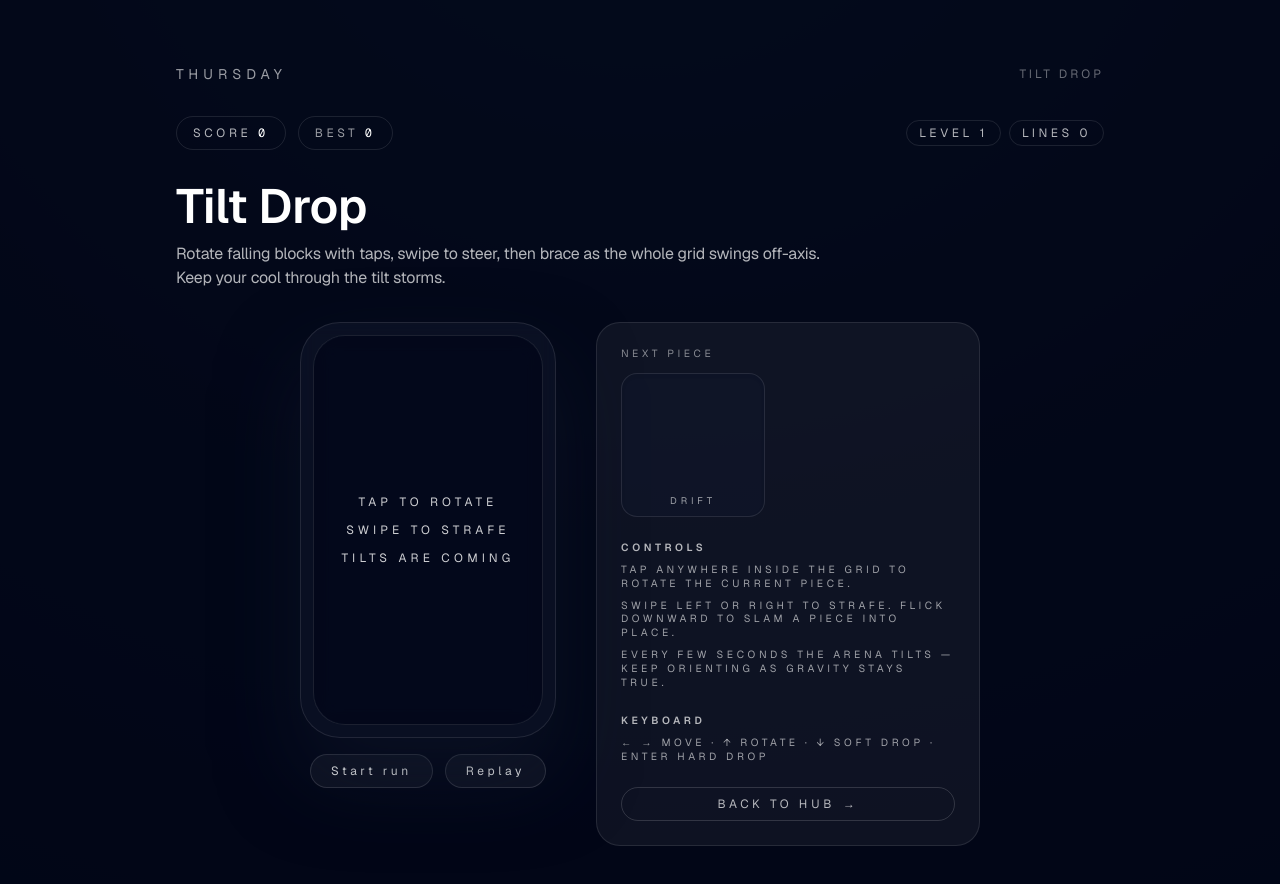
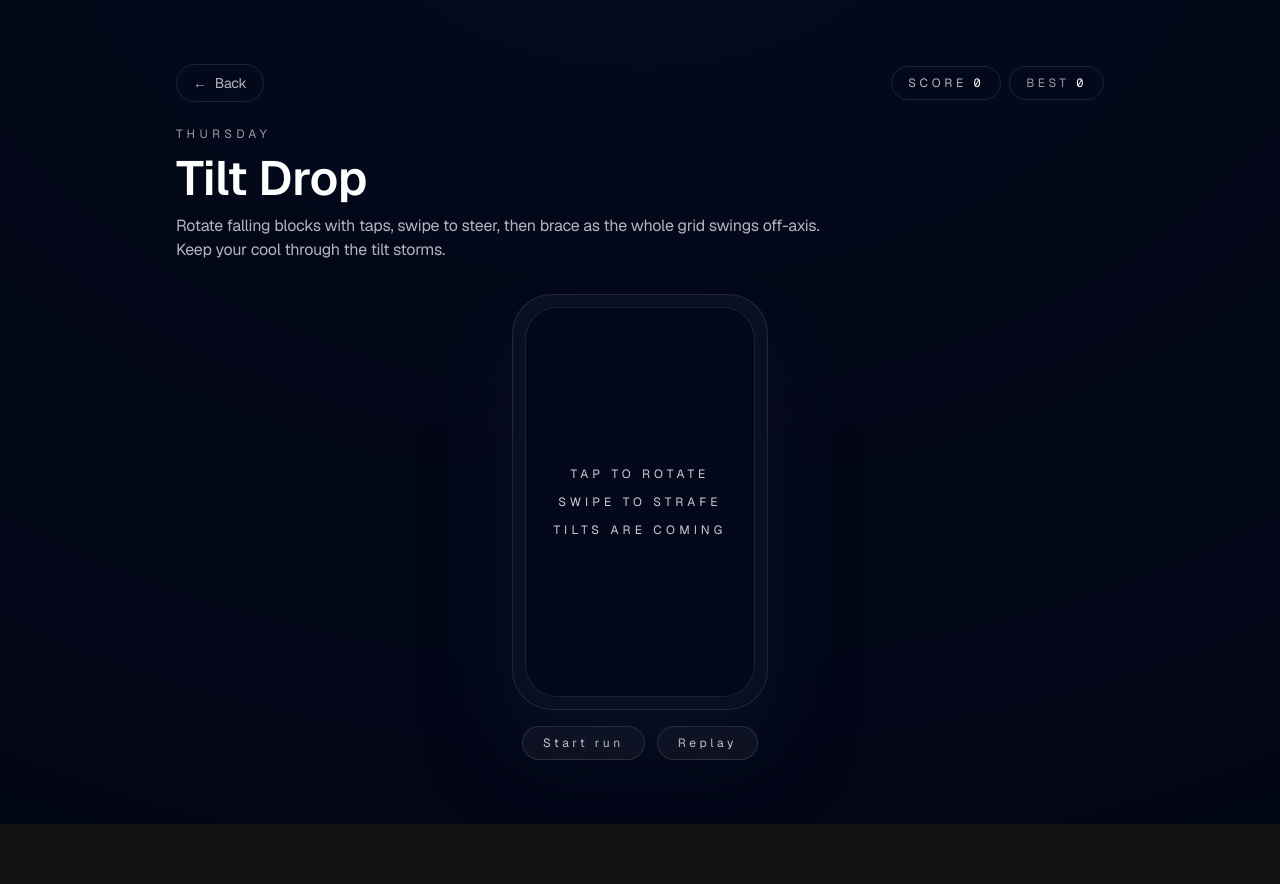
Before and after one commit to mehmet-oner/mmgames, a Next.js app: page /games/thursday in a window 1280 px wide. Shown: the top 884 px of the page. After the commit the page ends 824 px from the top, so only its background shows below. Built offline with nearby package versions, Linux system fonts and the light colour scheme.

Commit message:
ui fixes

```diff
--- a/app/games/monday/snakemoji-game.tsx
+++ b/app/games/monday/snakemoji-game.tsx
@@ -403,7 +403,7 @@ export default function SnakemojiGame() {
           data-swipe-ignore="true"
         >
           <span aria-hidden>←</span>
-          Back to weekly hub
+          Back
         </Link>
         <div className="flex items-center gap-3">
           <div className="rounded-full border border-white/10 px-4 py-2 text-white/80" data-swipe-ignore="true">
--- a/app/games/thursday/tilt-drop-game.tsx
+++ b/app/games/thursday/tilt-drop-game.tsx
@@ -740,23 +740,27 @@ export default function TiltDropGame() {
   return (
     <div className="min-h-screen overflow-hidden bg-slate-950/90 text-white">
       <main className="mx-auto flex w-full max-w-5xl flex-col gap-8 px-6 py-16 sm:px-10 lg:px-12">
-        <header className="flex flex-col gap-8">
-          <div className="flex flex-wrap items-center justify-between gap-4">
-            <span className="text-sm uppercase tracking-[0.35em] text-white/60">Thursday</span>
-            <span className="text-xs uppercase tracking-[0.25em] text-white/40">Tilt Drop</span>
-          </div>
-          <div className="flex flex-wrap items-center justify-between gap-6">
-            <div className="flex items-center gap-3">
-              <div className="rounded-full border border-white/10 px-4 py-2 text-xs uppercase tracking-[0.3em] text-white/70">
+        <header className="flex flex-col gap-6">
+          <div className="flex items-center justify-between gap-3 text-sm text-white/70">
+            <Link
+              href="/"
+              className="inline-flex shrink-0 items-center gap-2 rounded-full border border-white/10 px-4 py-2 text-white/70 transition hover:border-white/40 hover:text-white"
+              data-swipe-ignore="true"
+            >
+              <span aria-hidden>←</span>
+              Back
+            </Link>
+            <div className="flex flex-1 justify-end">
+              <div
+                className="flex flex-nowrap items-center gap-2 overflow-x-auto whitespace-nowrap text-xs uppercase tracking-[0.3em] text-white/60"
+                data-swipe-ignore="true"
+              >
+                <span className="rounded-full border border-white/10 px-4 py-2 text-white/70">
                   Score <span className="font-mono text-white">{score}</span>
-              </div>
-              <div className="rounded-full border border-white/10 px-4 py-2 text-xs uppercase tracking-[0.3em] text-white/60">
+                </span>
+                <span className="rounded-full border border-white/10 px-4 py-2 text-white/60">
                   Best <span className="font-mono text-white">{highScore}</span>
-              </div>
-            </div>
-            <div className="flex flex-wrap items-center gap-2 text-xs uppercase tracking-[0.3em] text-white/60">
-              <span className="rounded-full border border-white/10 px-3 py-1 text-white/70">Level {level + 1}</span>
-              <span className="rounded-full border border-white/10 px-3 py-1 text-white/70">Lines {linesCleared}</span>
+                </span>
                 {tiltActive && (
                   <span className="flex items-center gap-1 rounded-full border border-amber-300/40 bg-amber-500/10 px-3 py-1 text-amber-100 shadow-[0_0_20px_rgba(251,191,36,0.25)]">
                     <span className="text-[0.65rem] uppercase tracking-[0.25em]">Tilt</span>
@@ -764,7 +768,9 @@ export default function TiltDropGame() {
                 )}
               </div>
             </div>
+          </div>
           <div className="flex flex-col gap-3">
+            <span className="text-xs uppercase tracking-[0.35em] text-white/60">Thursday</span>
             <h1 className="text-4xl font-semibold text-white sm:text-5xl">Tilt Drop</h1>
             <p className="max-w-2xl text-sm text-white/70 sm:text-base">
               Rotate falling blocks with taps, swipe to steer, then brace as the whole grid swings off-axis. Keep your cool through the tilt storms.
@@ -882,51 +888,6 @@ export default function TiltDropGame() {
               </button>
             </div>
           </div>
-
-          <aside className="flex w-full max-w-sm flex-col gap-6 rounded-3xl border border-white/10 bg-white/5 p-6 text-xs uppercase tracking-[0.3em] text-white/70">
-            <div className="flex flex-col gap-3">
-              <span className="text-[0.65rem] text-white/50">Next piece</span>
-              <div className="relative flex h-36 w-36 items-center justify-center rounded-2xl border border-white/10 bg-slate-900/60 shadow-inner">
-                <div className="grid grid-cols-4 grid-rows-4 gap-[2px] p-3">
-                  {nextPreview.map((row, rowIndex) =>
-                    row.map((cell, cellIndex) => (
-                      <div key={`${rowIndex}-${cellIndex}`} className="relative rounded-sm bg-slate-900/80">
-                        {cell && (
-                          <span
-                            className="absolute inset-0 rounded-sm"
-                            style={{
-                              background: `linear-gradient(135deg, ${cell.color}, ${cell.color}CC)`,
-                              boxShadow: `0 0 12px ${cell.glow}`,
-                            }}
-                          />
-                        )}
-                      </div>
-                    ))
-                  )}
-                </div>
-                <div className="absolute bottom-2 left-1/2 -translate-x-1/2 text-[0.6rem] uppercase tracking-[0.4em] text-white/60">
-                  {nextPiece.name}
-                </div>
-              </div>
-            </div>
-            <div className="flex flex-col gap-2 text-[0.65rem] text-white/60">
-              <span className="font-semibold tracking-[0.35em] text-white/70">Controls</span>
-              <p className="text-white/60">Tap anywhere inside the grid to rotate the current piece.</p>
-              <p className="text-white/60">Swipe left or right to strafe. Flick downward to slam a piece into place.</p>
-              <p className="text-white/60">Every few seconds the arena tilts — keep orienting as gravity stays true.</p>
-            </div>
-            <div className="flex flex-col gap-2 text-[0.65rem] text-white/60">
-              <span className="font-semibold tracking-[0.35em] text-white/70">Keyboard</span>
-              <p className="text-white/60">← → move · ↑ rotate · ↓ soft drop · Enter hard drop</p>
-            </div>
-            <Link
-              href="/"
-              className="mt-auto inline-flex w-full items-center justify-center gap-2 rounded-full border border-white/15 px-4 py-2 text-center text-white/70 transition hover:border-white/30 hover:text-white"
-            >
-              Back to hub
-              <span aria-hidden>→</span>
-            </Link>
-          </aside>
         </section>
       </main>
     </div>
--- a/app/games/tuesday/colors-game.tsx
+++ b/app/games/tuesday/colors-game.tsx
@@ -535,18 +535,17 @@ export default function ColorsGame() {
             <Link
               href="/"
               className="inline-flex items-center gap-2 rounded-full border border-white/10 px-4 py-2 text-white/70 transition hover:border-white/40 hover:text-white"
+              data-swipe-ignore="true"
             >
               <span aria-hidden>←</span>
-              Back to weekly hub
+              Back
             </Link>
-            <div className="flex w-full flex-col items-center gap-2 text-xs uppercase tracking-[0.3em] text-white/60 sm:w-auto sm:items-end">
-              <div className="flex flex-wrap items-center justify-center gap-2 sm:flex-nowrap sm:justify-end sm:gap-3">
-                <div className="rounded-full border border-white/10 px-4 py-2 text-white/80">
-                  Score <span className="font-mono text-white/60">{score}</span>
-                </div>
-                <div className="rounded-full border border-white/5 px-4 py-2 text-white/60">
-                  Best <span className="font-mono text-white">{highScore}</span>
-                </div>
+            <div className="flex items-center gap-3">
+              <div className="rounded-full border border-white/10 px-4 py-2 text-white/80" data-swipe-ignore="true">
+                Score <span className="font-mono text-white/60">{score}</span>
+              </div>
+              <div className="rounded-full border border-white/5 px-4 py-2 text-white/60" data-swipe-ignore="true">
+                Best <span className="font-mono text-white">{highScore}</span>
               </div>
             </div>
           </div>
--- a/app/games/wednesday/drawing-match-game.tsx
+++ b/app/games/wednesday/drawing-match-game.tsx
@@ -280,7 +280,6 @@ export default function DrawingMatchGame() {
   const [status, setStatus] = useState<GameStatus>("intro");
   const [score, setScore] = useState(0);
   const [highScore, setHighScore] = useState(0);
-  const [streak, setStreak] = useState(0);
   const [failureReason, setFailureReason] = useState<string | null>(null);
   const [progress, setProgress] = useState(1);
   const [hasSketch, setHasSketch] = useState(false);
@@ -459,7 +458,6 @@ export default function DrawingMatchGame() {
       }
       setFailureReason(reason);
       setStatus("over");
-      setStreak(0);
       setHasSketch(false);
       setProgress(1);
     },
@@ -536,7 +534,6 @@ export default function DrawingMatchGame() {
     }
 
     setScore((current) => current + reward);
-    setStreak((current) => current + 1);
     setStatus("result");
 
     roundTimeoutRef.current = window.setTimeout(() => {
@@ -576,7 +573,6 @@ export default function DrawingMatchGame() {
 
   const beginGame = useCallback(() => {
     setScore(0);
-    setStreak(0);
     setFailureReason(null);
     beginPreview();
   }, [beginPreview]);
@@ -681,26 +677,17 @@ export default function DrawingMatchGame() {
             <Link
               href="/"
               className="inline-flex items-center gap-2 rounded-full border border-white/10 px-4 py-2 text-white/70 transition hover:border-white/40 hover:text-white"
+              data-swipe-ignore="true"
             >
               <span aria-hidden>←</span>
-              Back to weekly hub
+              Back
             </Link>
-            <div className="flex w-full flex-col items-center gap-2 text-xs uppercase tracking-[0.3em] text-white/60 sm:w-auto sm:items-end">
-              <div className="flex flex-wrap items-center justify-center gap-2 sm:flex-nowrap sm:justify-end sm:gap-3">
-                <div className="rounded-full border border-white/10 px-4 py-2 text-white/80">
-                  Score <span className="font-mono text-white/60">{score}</span>
-                </div>
-                <div className="rounded-full border border-white/5 px-4 py-2 text-white/60">
-                  Best <span className="font-mono text-white">{highScore}</span>
-                </div>
+            <div className="flex items-center gap-3">
+              <div className="rounded-full border border-white/10 px-4 py-2 text-white/80" data-swipe-ignore="true">
+                Score <span className="font-mono text-white/60">{score}</span>
               </div>
-              <div className="flex flex-wrap items-center justify-center gap-2 sm:justify-end">
-                <span className="rounded-full border border-white/10 px-3 py-1 text-[0.65rem] uppercase tracking-[0.3em] text-white/70">
-                  Streak ×{streak}
-                </span>
-                <span className="rounded-full border border-white/10 px-3 py-1 text-[0.65rem] uppercase tracking-[0.3em] text-white/70">
-                  Stage {Math.max(1, streak + 1)}
-                </span>
+              <div className="rounded-full border border-white/5 px-4 py-2 text-white/60" data-swipe-ignore="true">
+                Best <span className="font-mono text-white">{highScore}</span>
               </div>
             </div>
           </div>
@@ -736,6 +723,18 @@ export default function DrawingMatchGame() {
               {status === "preview" && (
                 <div className="pointer-events-none absolute right-5 top-5 z-20 rounded-full bg-slate-950/70 px-3 py-1 text-[0.65rem] uppercase tracking-[0.35em] text-white/80">
                   {previewCountdownLabel}s
+                </div>
+              )}
+              {status === "intro" && (
+                <div className="absolute inset-0 z-30 flex flex-col items-center justify-center gap-4 rounded-[2.5rem] border border-white/10 bg-slate-950/85 px-8 text-center text-sm text-white/80 backdrop-blur">
+                  <p className="text-xs uppercase tracking-[0.35em] text-white/60">Trace the flash when it appears</p>
+                  <button
+                    type="button"
+                    onClick={beginGame}
+                    className="rounded-full border border-white/20 bg-white/10 px-8 py-3 text-sm font-semibold uppercase tracking-[0.4em] text-white shadow-[0_12px_40px_rgba(56,189,248,0.25)] transition hover:border-white/40 hover:bg-white/20"
+                  >
+                    Start session
+                  </button>
                 </div>
               )}
               {status === "over" && failureReason && (
@@ -777,21 +776,6 @@ export default function DrawingMatchGame() {
             </div>
           </div>
 
-          {status === "intro" && (
-            <div className="flex flex-col items-center gap-4 text-center text-sm text-white/70 sm:text-base">
-              <p>
-                Study each flash, then recreate it from memory. Keep accuracy high to build a streak and unlock tougher colors.
-              </p>
-              <button
-                type="button"
-                onClick={beginGame}
-                className="rounded-full border border-white/20 bg-white/10 px-8 py-3 text-sm font-semibold uppercase tracking-[0.4em] text-white shadow-[0_12px_40px_rgba(56,189,248,0.25)] transition hover:border-white/40 hover:bg-white/20"
-              >
-                Start session
-              </button>
-            </div>
-          )}
-
           {status === "over" && (
             <div className="flex flex-col items-center gap-5 text-center text-sm text-white/70 sm:text-base">
               {!failureReason && (
@@ -809,15 +793,6 @@ export default function DrawingMatchGame() {
             </div>
           )}
         </section>
-
-        <footer className="flex flex-col items-center justify-between gap-4 border-t border-white/5 pt-6 text-xs uppercase tracking-[0.3em] text-white/50 sm:flex-row">
-          <Link href="/" className="rounded-full border border-white/10 px-4 py-2 text-white/70 transition hover:border-white/30 hover:text-white">
-            Back to hub
-          </Link>
-          <div className="text-center sm:text-right">
-            <p>Memorize the flash · Drawing must cover 55%+ of the shape · Overdraw hurts your score</p>
-          </div>
-        </footer>
       </main>
     </div>
   );
--- a/app/page.tsx
+++ b/app/page.tsx
@@ -46,6 +46,7 @@ const DAYS = [
 ];
 
 const getTodayIndex = () => {
+  return 6;
   const today = new Date();
   return (today.getDay() + 6) % 7; // shift so Monday = 0 ... Sunday = 6
 };
```
Lines whose indentation alone changed are shown as unchanged.
